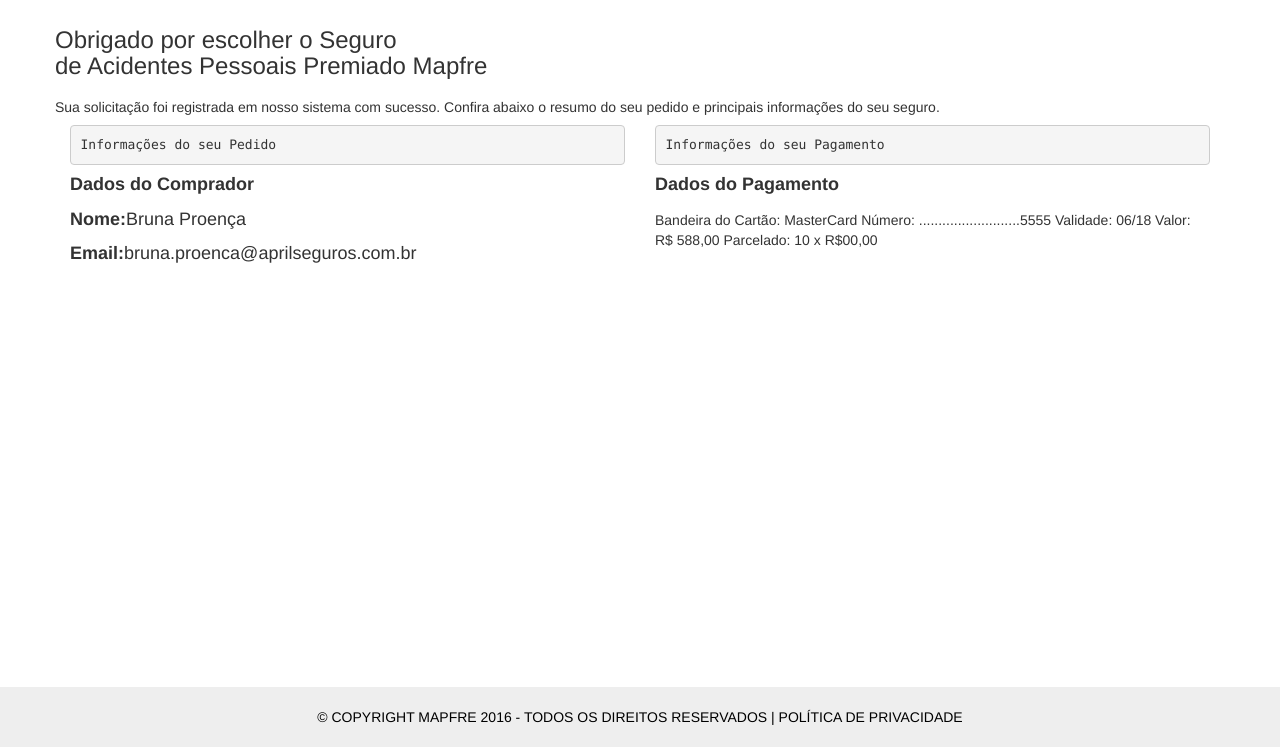
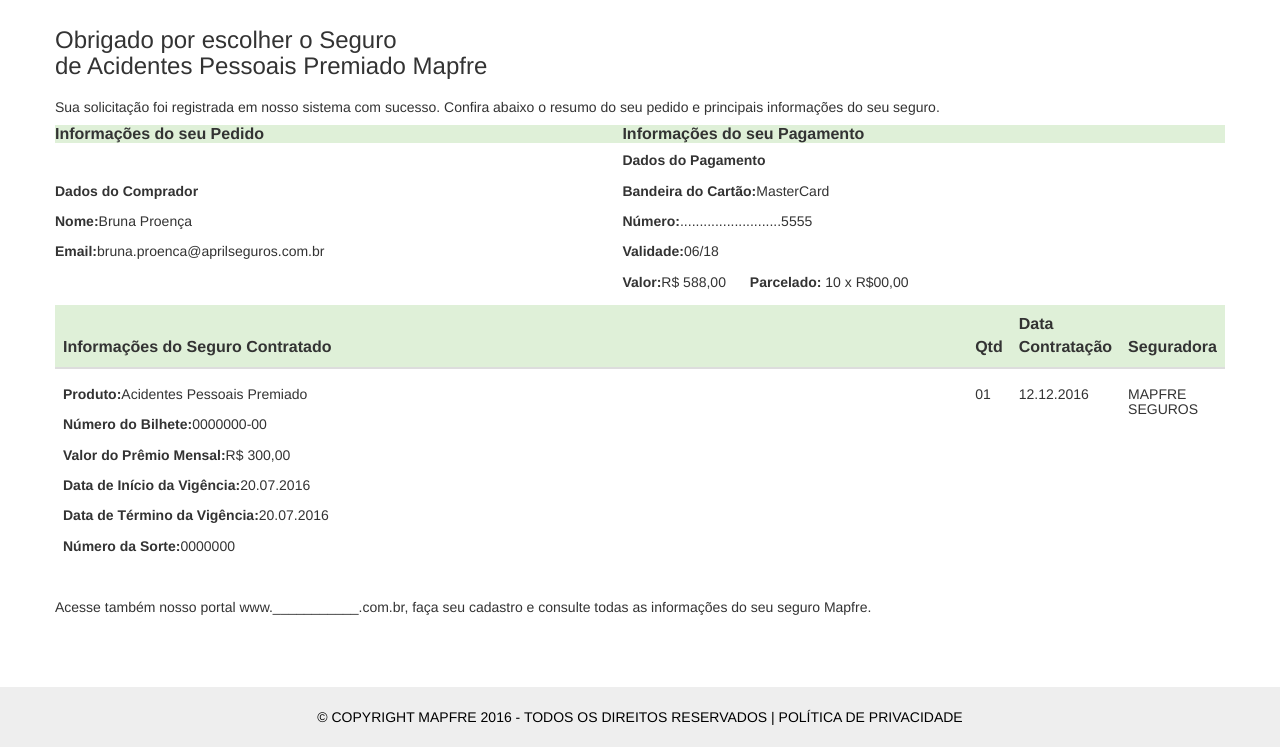
Before and after one commit to guevaralb/web, a plain HTML site: page acidentes_pessoais.html in a window 1280 px wide. Shown: the part 53-800 px from the top of the page. Drawn offline with Linux system fonts and the light colour scheme.

Commit message:
Upload forms

```diff
--- a/acidentes_pessoais.html
+++ b/acidentes_pessoais.html
@@ -97,30 +97,74 @@
         </div>
         <div class="row">
             <div class="highlight container">
-                <div class="row prev">
-
-                    <div class="col-md-6 left">
-                        <pre>Informações do seu Pedido</pre>
-                        <h4><label>Dados do Comprador</label></h4>
-                        <h4><label class="">Nome:</label>Bruna Proença</h4>
-                        <h4><label class="">Email: </label>bruna.proenca@aprilseguros.com.br</h4>
+                <div class="row">
+                    <table class="table-hover">
+                        <thead class="bg-success">
+                        <th colspan="0">Informações do seu Pedido</th>
+                        <th></th>
+                        <th colspan="0">Informações do seu Pagamento</th>
+                        <th></th>
+                        </thead>
+                        <tbody>
+                        <tr>
+                            <td colspan="1">
+                                <h5><label>Dados do Comprador</label></h5>
+                                <h5><label class="">Nome:</label>Bruna Proença</h5>
+                                <h5><label class="">Email: </label>bruna.proenca@aprilseguros.com.br</h5>
+                            </td>
+                            <td></td>
+                            <td colspan="1">
+                                <h5><label>Dados do Pagamento</label></h5>
+                                <h5><label>Bandeira do Cartão:</label>MasterCard</h5>
+                                <h5><label>Número:</label>..........................5555</h5>
+                                <h5><label>Validade:</label>06/18</h5>
+                                <h5><label>Valor:</label>R$ 588,00
+                                    <label style="padding-left: 20px">Parcelado:</label>
+                                    10 x R$00,00
+                                </h5>
+                            </td>
+                            <td></td>
+                        </tr>
+                        </tbody>
+                    </table>
+                    <!--<div class="col-md-6 left">
                     </div>
                     <div class="col-md-6 right">
-                        <pre>Informações do seu Pagamento</pre>
-                        <h4><label>Dados do Pagamento</label></h4>
 
-                        Bandeira do Cartão: MasterCard
-                        Número: ..........................5555
-                        Validade: 06/18
-                        Valor: R$ 588,00 Parcelado: 10 x R$00,00
-                    </div>
+                    </div>-->
 
                 </div>
-
-
+                <div class="row">
+                    <table class="table table-hover">
+                        <thead class="bg-success">
+                        <th colspan="1">Informações do Seguro Contratado</th>
+                        <th>Qtd</th>
+                        <th>Data Contratação</th>
+                        <th>Seguradora</th>
+                        </thead>
+                        <tbody>
+                        <tr>
+                            <td colspan="1">
+                                <h5><label class="">Produto:</label>Acidentes Pessoais Premiado</h5>
+                                <h5><label class="">Número do Bilhete:</label>0000000-00</h5>
+                                <h5><label class="">Valor do Prêmio Mensal:</label>R$ 300,00</h5>
+                                <h5><label class="">Data de Início da Vigência:</label>20.07.2016</h5>
+                                <h5><label class="">Data de Término da Vigência:</label>20.07.2016</h5>
+                                <h5><label class="">Número da Sorte:</label>0000000</h5>
+                            </td>
+                            <td><h5>01</h5></td>
+                            <td><h5>12.12.2016</h5></td>
+                            <td><h5>MAPFRE SEGUROS</h5></td>
+                        </tr>
+                        </tbody>
+                    </table>
+                </div>
             </div>
         </div>
-
+    </div>
+    <div class="row">
+        Acesse também nosso portal www.___________.com.br, faça seu
+        cadastro e consulte todas as informações do seu seguro Mapfre.
     </div>
 
     <!--<div class="page-header">
--- a/assets/css/custom.css
+++ b/assets/css/custom.css
@@ -1,23 +1,31 @@
-.title{
+.title {
     color: #ED1C24;
 }
 
-.footer-text{
+.footer-text {
     color: #000;
 }
 
-.custom-button{
+.custom-button {
     background-color: #ED1C24;
     color: #fff;
 }
 
-.btn{
+.btn {
     margin: 10px;
     border-radius: 0.5em 0.5em 0.5em 0.5em !important;
 
+}
 
+table.table-hover {
+    width: 100%;
 }
-.img-responsive{
+
+table.table.table-hover tr td {
+    width: 100%
+}
+
+.img-responsive {
     display: inherit;
     max-width: 100%;
     height: 3.5em;
```
